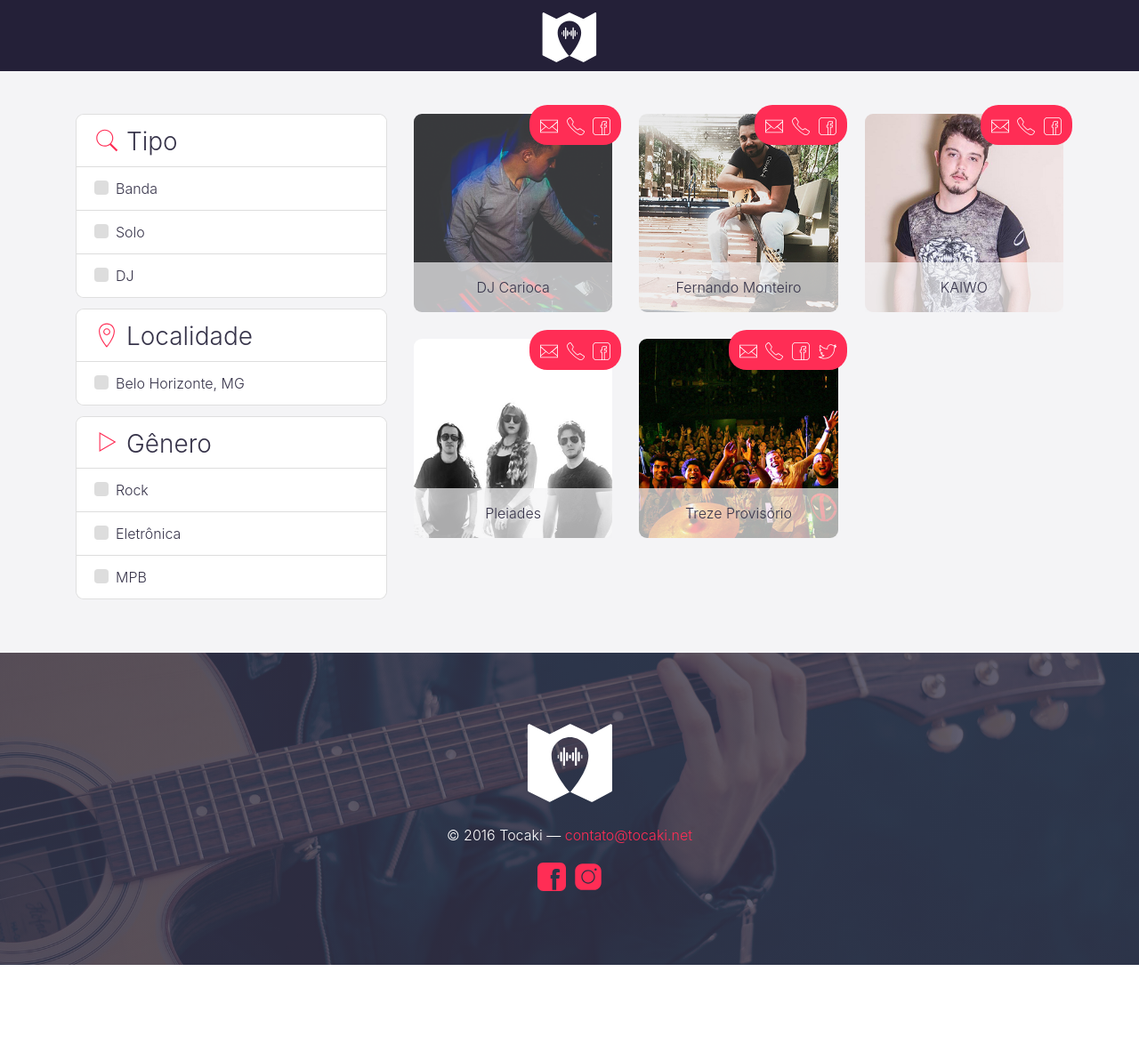
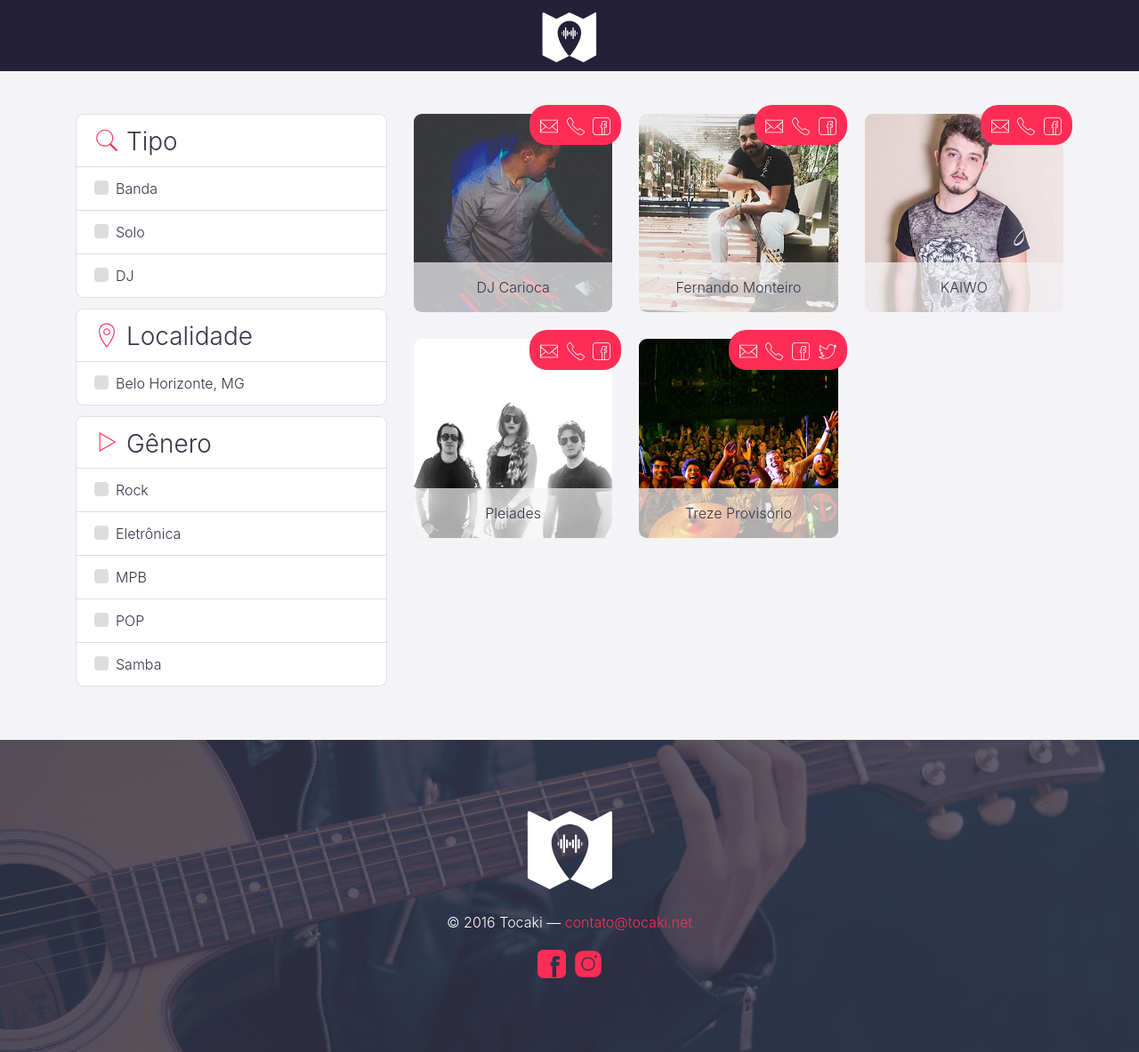
Before and after one commit to tocaki/tocaki.github.io, a Jekyll site: the page built from artistas.html, in a window 1280 px wide. Shown: the whole page at 89% size. Built offline with Jekyll 4.4.1, drawn with Linux system fonts in a browser that asks for light colours; before the commit the page ends 1085 px from its top, so only the background shows below that.

Commit message:
Updated genres.yml

```diff
--- a/_data/genres.yml
+++ b/_data/genres.yml
@@ -1,3 +1,5 @@
 - Rock
 - Eletrônica
 - MPB
+- POP
+- Samba
```
